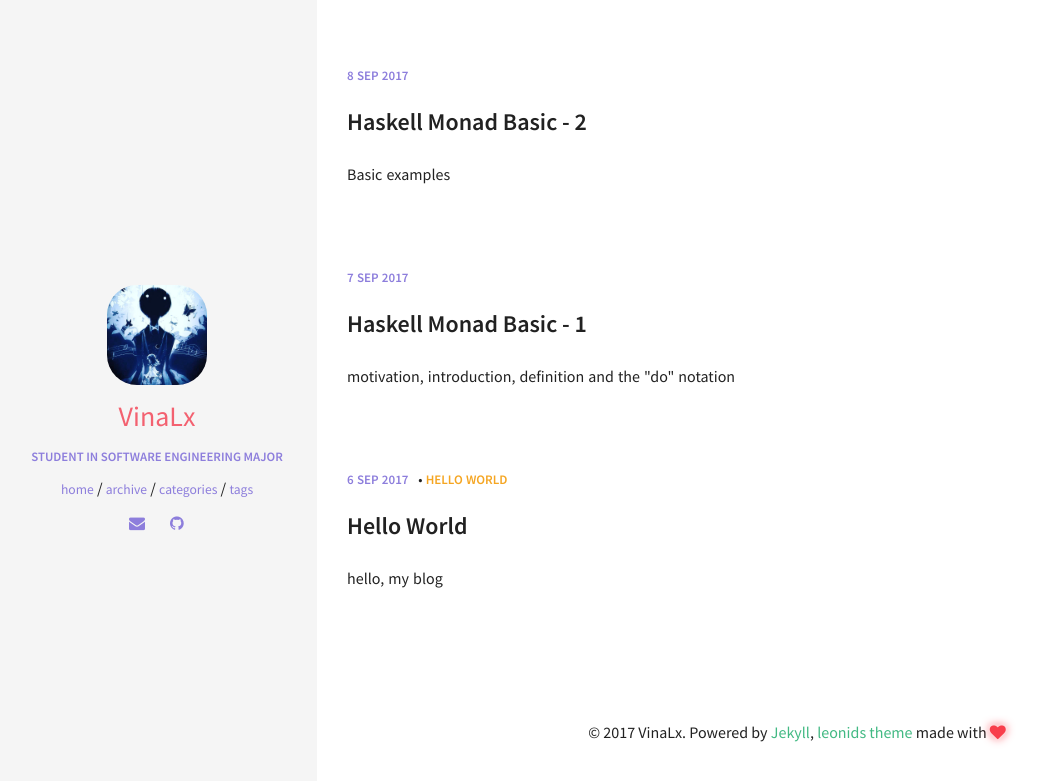
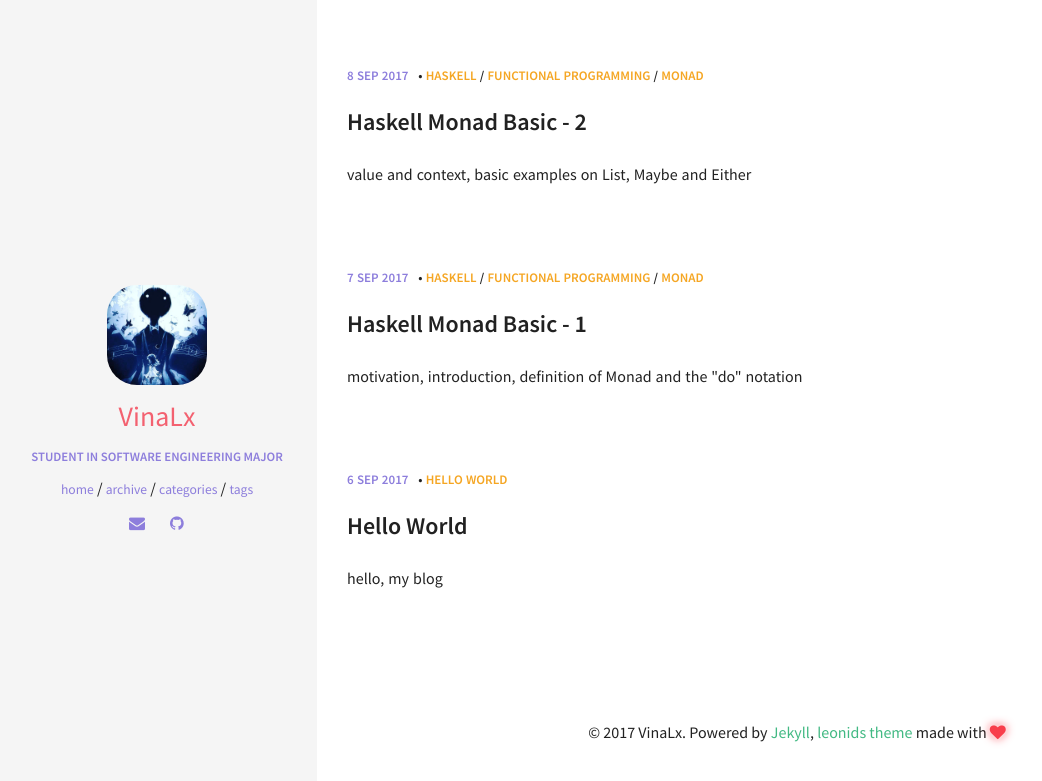
Before and after one commit to VinaLx/VinaLx.github.io, a Jekyll site: the page built from index.html, in a window 1280 px wide. Shown: the top 781 px of the page, without its empty margins (3-1045 px from the left). Built offline with Jekyll 4.4.1, drawn with Linux system fonts in a browser that asks for light colours.

Commit message:
add category for articles

```diff
--- a/_posts/2017-09-07-haskell-basic-monad.md
+++ b/_posts/2017-09-07-haskell-basic-monad.md
@@ -1,7 +1,8 @@
 ---
 layout: post
 title: "Haskell Monad Basic - 1"
-excerpt: motivation, introduction, definition and the "do" notation
+excerpt: motivation, introduction, definition of Monad and the "do" notation
+category: [haskell, functional programming, monad]
 modified: 2017-09-08
 ---
 
--- a/_posts/2017-09-08-haskell-basic-monad-2.md
+++ b/_posts/2017-09-08-haskell-basic-monad-2.md
@@ -2,7 +2,8 @@
 layout: post
 modified: 2017-09-08
 title: Haskell Monad Basic - 2
-excerpt: Basic examples
+excerpt: value and context, basic examples on List, Maybe and Either
+category: [haskell, functional programming, monad]
 ---
 
 In the last post we went through some most basic concepts of Monad in haskell, and sequencing simple IO operations with `do` notation. In this article I would present some other simple and common Monad instances and examples like `List`, `Maybe` and `Either`.
```
